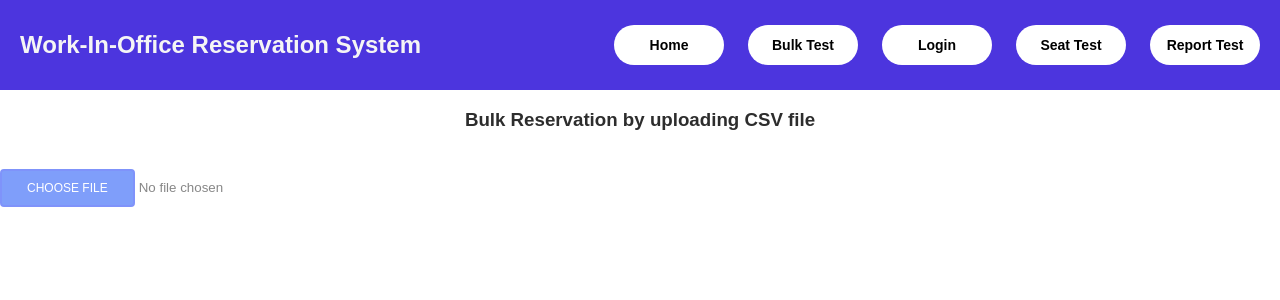
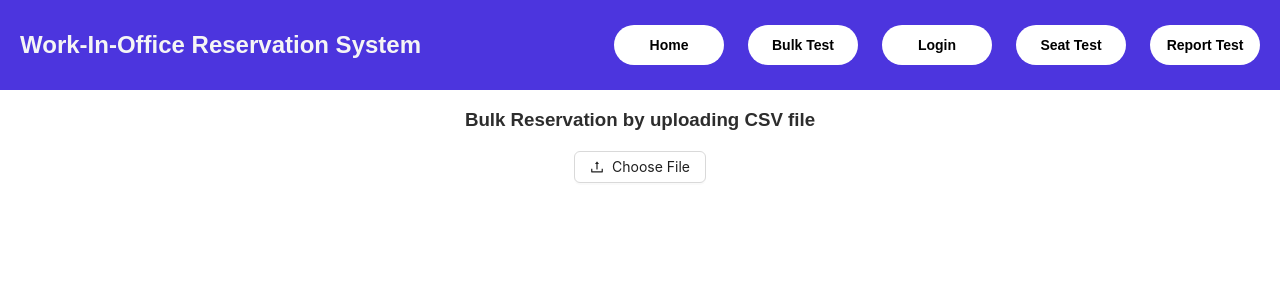
Before and after one commit to shailbpatel/275_frontend, a React (Create React App) app: page /employer/employerid/bulkreservation in a window 1280 px wide. Shown: the top 300 px of the page. Built offline with nearby package versions, Linux system fonts and the light colour scheme.

Commit message:
css change for bulk reservation and few node modules update

```diff
--- a/package.json
+++ b/package.json
@@ -12,7 +12,7 @@
     "@testing-library/jest-dom": "^5.16.5",
     "@testing-library/react": "^13.4.0",
     "@testing-library/user-event": "^13.5.0",
-    "antd": "^5.4.6",
+    "antd": "^5.4.7",
     "axios": "^0.24.0",
     "gapi-script": "^1.2.0",
     "i": "^0.3.7",
@@ -24,7 +24,7 @@
     "react-dom": "^18.2.0",
     "react-papaparse": "^3.18.2",
     "react-router-dom": "^6.2.1",
-    "react-scripts": "5.0.1",
+    "react-scripts": "^5.0.1",
     "react-select": "^5.7.2",
     "react-social-login": "^3.4.17",
     "react-social-login-buttons": "^3.6.1",
--- a/src/App.js
+++ b/src/App.js
@@ -1,7 +1,8 @@
+import React from "react";
 import { Route, Routes, Navigate, BrowserRouter } from "react-router-dom";
 import Signup from "./Components/Signup/Signup";
 import Navbar from "./Components/Header/Navbar";
-import Login from "./Components/Login/index";
+import Login from "./Components/Login/Login";
 import { GoogleOAuthProvider } from "@react-oauth/google";
 import LandingPage from "./Components/LandingPage/LandingPage";
 import BulkReservation from "./Components/BulkReservation/BulkReservation";
--- a/src/Components/BulkReservation/BulkReservation.js
+++ b/src/Components/BulkReservation/BulkReservation.js
@@ -1,92 +1,101 @@
 import React, { useState } from "react";
 import Papa from "papaparse";
 import "./styles.css";
+import { Upload, Button, message, Table } from "antd";
+import { UploadOutlined, DeleteOutlined } from "@ant-design/icons";
+import { height } from "@mui/system";
 
 export default function BulkReservation() {
   const [parsedData, setParsedData] = useState([]);
-  const [tableRows, setTableRows] = useState([]);
-  const [values, setValues] = useState([]);
+  const [tableColumns, setTableColumns] = useState([]);
+  const [tableData, setTableData] = useState([]);
   const [selectedFile, setSelectedFile] = useState(null);
 
-  const changeHandler = (event) => {
-    setSelectedFile(event.target.files[0]);
-    Papa.parse(event.target.files[0], {
+  const handleUpload = (file) => {
+    Papa.parse(file, {
       header: true,
       skipEmptyLines: true,
       complete: function (results) {
-        const rowsArray = [];
-        const valuesArray = [];
-        results.data.map((d) => {
-          rowsArray.push(Object.keys(d));
-          valuesArray.push(Object.values(d));
-        });
+        const tableColumns = Object.keys(results.data[0]).map((key) => ({
+          title: key,
+          dataIndex: key,
+          key: key,
+        }));
+        const tableData = results.data.map((row, index) => ({
+          ...row,
+          key: index,
+        }));
         setParsedData(results.data);
-        setTableRows(rowsArray[0]);
-        setValues(valuesArray);
+        setTableColumns(tableColumns);
+        setTableData(tableData);
       },
     });
   };
 
-  if (selectedFile && parsedData[0] != undefined) {
-    console.log(parsedData[0].Country);
-  }
-
   const handleRemoveFile = () => {
     setSelectedFile(null);
     setParsedData([]);
-    setTableRows([]);
-    setValues([]);
+    setTableColumns([]);
+    setTableData([]);
+  };
 
-    // Reset file input element
-    const fileInput = document.querySelector('input[type="file"]');
-    fileInput.value = "";
+  const props = {
+    beforeUpload: (file) => {
+      setSelectedFile(file);
+      handleUpload(file);
+      return false;
+    },
+    showUploadList: false,
   };
 
   return (
     <div>
       {/* File Uploader */}
       <div>
-        <h3 className="title">Bulk Reservation by uploading CSV file</h3>
+        <h3 style={{ textAlign: "center" }}>
+          Bulk Reservation by uploading CSV file
+        </h3>
       </div>
-      <div className="btn choose_btn">
-        <input
-          type="file"
-          name="file"
-          onChange={changeHandler}
-          accept=".csv"
-          style={{ display: "block", margin: "10px auto" }}
-        />
+      <div
+        style={{
+          display: "flex",
+          justifyContent: "center",
+          marginTop: 20,
+        }}
+      >
+        {selectedFile ? (
+          <div
+            style={{
+              display: "flex",
+              flexDirection: "column",
+              width: "fit-content",
+            }}
+          >
+            <p>{selectedFile.name}</p>
+            <Button
+              className="remove-btn"
+              style={{ marginLeft: 10, color: "red" }}
+              icon={<DeleteOutlined />}
+              onClick={handleRemoveFile}
+            >
+              Remove File
+            </Button>
+          </div>
+        ) : (
+          <Upload {...props}>
+            <Button icon={<UploadOutlined />}>Choose File</Button>
+          </Upload>
+        )}
       </div>
 
-      {selectedFile && (
-        <button className="btn remove_btn" onClick={handleRemoveFile}>
-          Remove File
-        </button>
-      )}
-
       {/* Table */}
-      {parsedData.length > 0 && (
-        <div className="displayData">
-          <table>
-            <thead>
-              <tr>
-                {tableRows.map((rows, index) => {
-                  return <th key={index}>{rows}</th>;
-                })}
-              </tr>
-            </thead>
-            <tbody>
-              {values.map((value, index) => {
-                return (
-                  <tr key={index}>
-                    {value.map((val, i) => {
-                      return <td key={i}>{val}</td>;
-                    })}
-                  </tr>
-                );
-              })}
-            </tbody>
-          </table>
+      {tableColumns.length > 0 && (
+        <div style={{ marginTop: 20 }}>
+          <Table
+            className="displayData"
+            dataSource={tableData}
+            columns={tableColumns}
+          />
         </div>
       )}
     </div>
--- a/src/Components/BulkReservation/styles.css
+++ b/src/Components/BulkReservation/styles.css
@@ -1,6 +1,7 @@
 .displayData {
   height: 500px;
   overflow: auto;
+  margin: 1%;
 }
 
 .title {
@@ -19,7 +20,8 @@
 }
 
 .remove_btn {
-  background-color: rgb(224, 123, 123);
+  margin-left: 10px;
+  vertical-align: middle;
 }
 
 [type="file"] {
--- a/src/Components/Login/index.jsx
+++ b/src/Components/Login/Login.js
@@ -1,3 +1,4 @@
+import React from "react";
 import { useState } from "react";
 import axios from "axios";
 import { Link } from "react-router-dom";
--- a/src/Components/Signup/Signup.js
+++ b/src/Components/Signup/Signup.js
@@ -1,3 +1,4 @@
+import React from "react";
 import { useState, useEffect } from "react";
 import axios from "axios";
 import { Link, useNavigate } from "react-router-dom";
@@ -25,7 +26,6 @@ const Signup = () => {
     zip: "",
     capacity: "",
     description: "",
-
   });
   const [error, setError] = useState("");
   const navigate = useNavigate();
@@ -146,7 +146,9 @@ const Signup = () => {
               onChange={handleChange}
               className={styles.dropdown}
             >
-              <option selected="selected" hidden="hidden">Select a role</option>
+              <option selected="selected" hidden="hidden">
+                Select a role
+              </option>
               <option label="Employee">Employee</option>
               <option label="Employer">Employer</option>
             </select>
```
Also changed, not shown: 1 other file (tests, documents, lock files or other folders).
